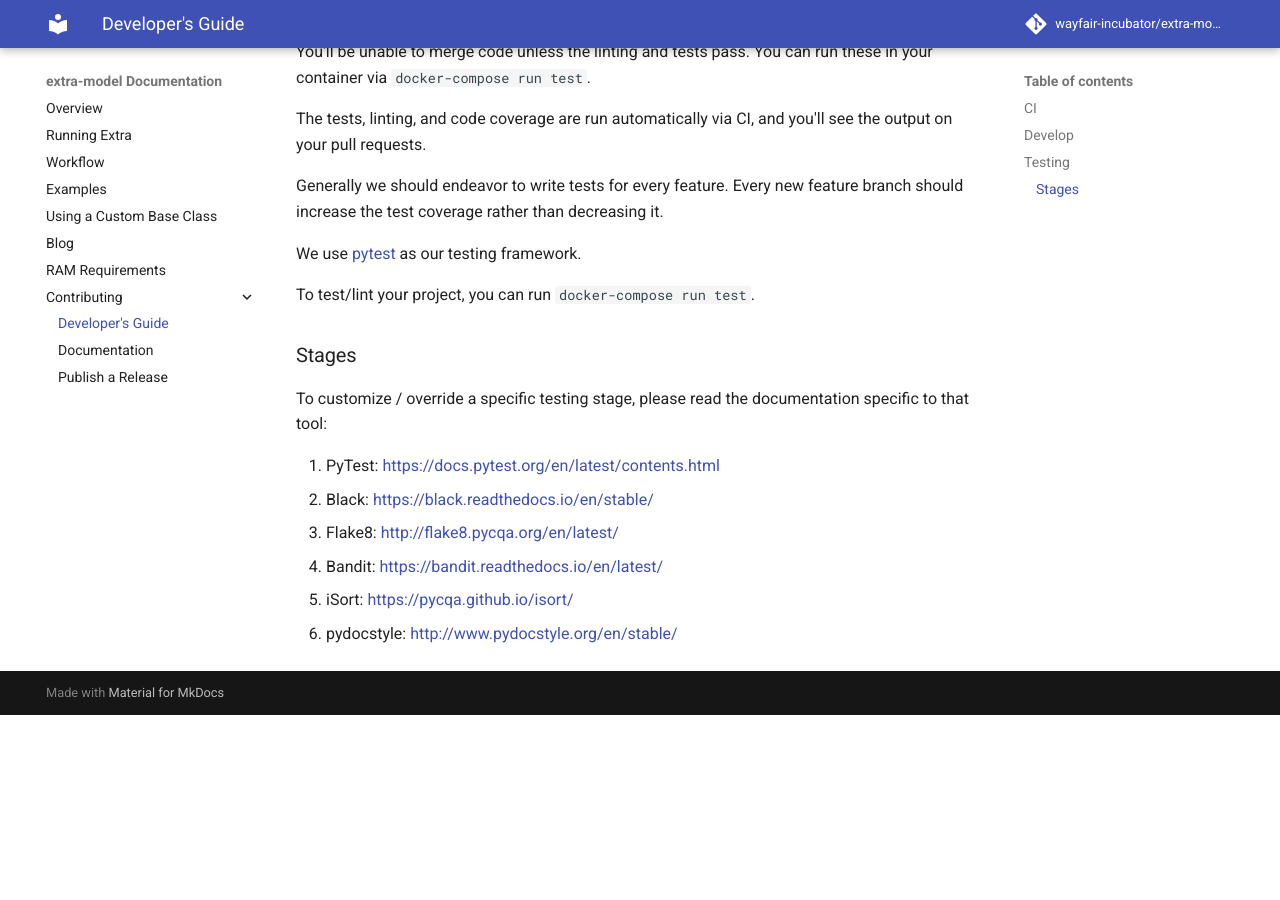
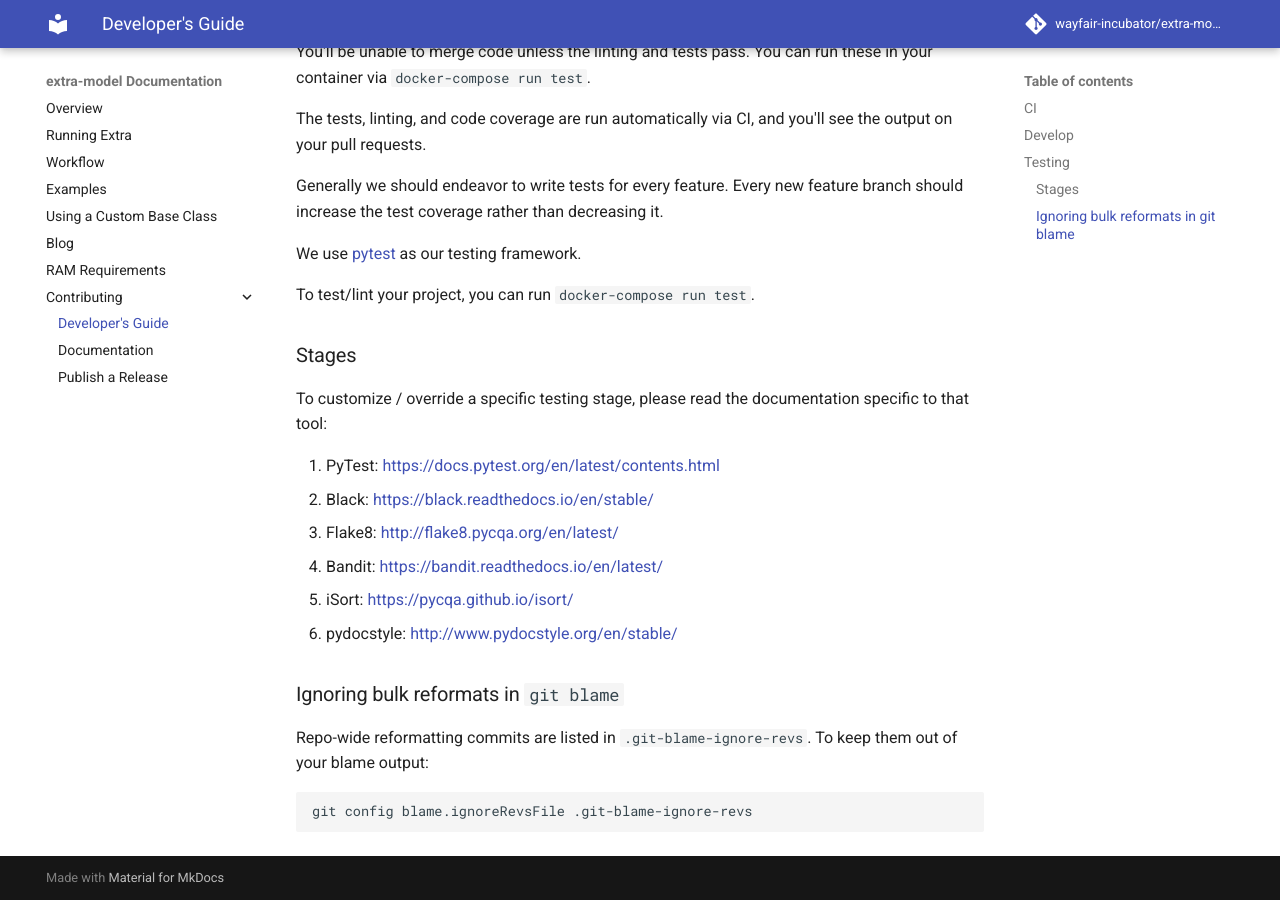
Before and after one commit to wayfair-incubator/extra-model, an MkDocs documentation site: the page built from docs/contributing/developer_guide.md, in a window 1280 px wide and 900 px high, scrolled down 871 px. Built offline with MkDocs 1.6.1 and Material for MkDocs 9.7.7, drawn with Linux system fonts in a browser that asks for light colours; comment, search, counter and statistics services are not loaded; before the commit the page ends 1586 px from its top, so only the background shows below that.

Commit message:
chore: add git-blame-ignore-revs
Records the black 26 reformat so `git blame` can skip it, and documents
the opt-in config in the developer guide.

Co-Authored-By: Claude Opus 5 <noreply@anthropic.com>

````diff
--- a/docs/contributing/developer_guide.md
+++ b/docs/contributing/developer_guide.md
@@ -53,3 +53,12 @@ To customize / override a specific testing stage, please read the documentation
 1. Bandit: [https://bandit.readthedocs.io/en/latest/](https://bandit.readthedocs.io/en/latest/)
 1. iSort: [https://pycqa.github.io/isort/](https://pycqa.github.io/isort/)
 1. pydocstyle: [http://www.pydocstyle.org/en/stable/](http://www.pydocstyle.org/en/stable/)
+
+### Ignoring bulk reformats in `git blame`
+
+Repo-wide reformatting commits are listed in `.git-blame-ignore-revs`. To keep them
+out of your blame output:
+
+```bash
+git config blame.ignoreRevsFile .git-blame-ignore-revs
+```
````
Also changed, not shown: 1 other file.
